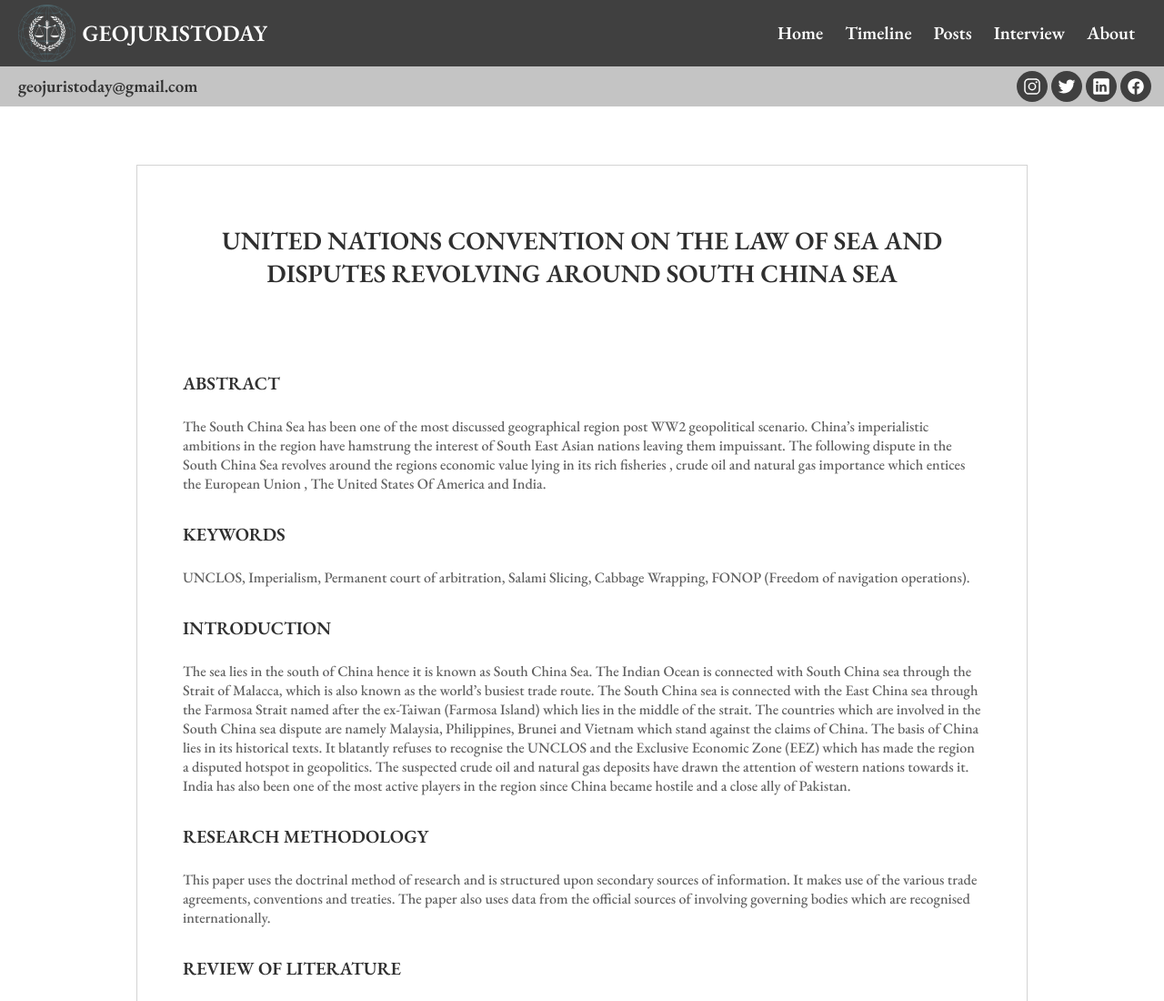
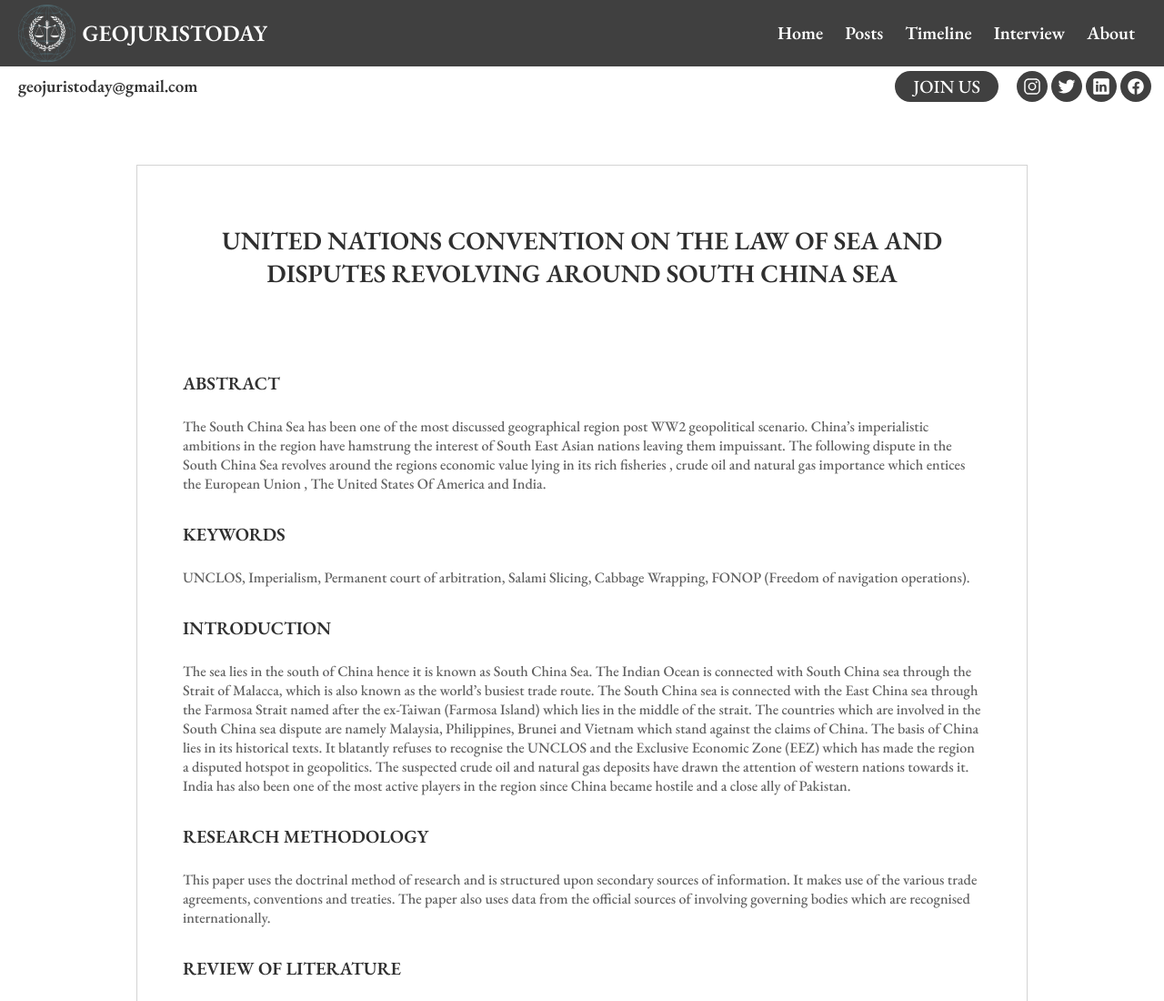
Before and after one commit to HexMaster101/geojuristoday-prod, a website: page public/blogs/china-dispute.html in a window 1280 px wide. Shown: the top 1100 px of the page at 91% size. Drawn offline with nearby package versions, Linux system fonts and the light colour scheme.

Commit message:
and color to navbar

```diff
--- a/public/blogs/china-dispute.html
+++ b/public/blogs/china-dispute.html
@@ -23,8 +23,8 @@
 				</div>
 				<nav id="nav">
 					<li><a href="#">Home</a></li>
+					<li><a href="#">Posts</a></li>
 					<li><a href="#">Timeline</a></li>
-					<li><a href="#">Posts</a></li>
 					<li><a href="#">Interview</a></li>
 					<li><a href="#">About</a></li>
 				</nav>
@@ -36,7 +36,7 @@
 					></ion-icon>
 				</div>
 			</div>
-			<div class="navbar-bottom">
+			<div class="whiteColor navbar-bottom">
 				<div class="contact-us">
 					<p>
 						<a class="email-link" href="mailto:geojuristoday@gmail.com"
@@ -46,6 +46,11 @@
 				</div>
 
 				<div class="social-media-handles-con">
+					<a
+						href="https://docs.google.com/forms/d/e/1FAIpQLSeLoxZn9bog11fofwpnYbD_NeStmuh6LaEcTZJpGHcLbme6sQ/viewform?usp=sf_link"
+						target="_blank"
+						><div class="join-us-button">JOIN US</div></a
+					>
 					<a
 						href="https://instagram.com/geojuristoday?igshid=OGQ5ZDc2ODk2ZA%3D%3D&utm_source=qr"
 						target="_blank"
--- a/public/style.css
+++ b/public/style.css
@@ -127,13 +127,20 @@ article {
 	color: #ffffff;
 }
 
+.whiteColor {
+	background-color: #ffffff;
+}
+
+.bakchodColor {
+	background-color: #c4c4c4;
+}
+
 .navbar-bottom {
 	display: flex;
 	flex-direction: row;
 	justify-content: space-between;
 	align-items: center;
 	padding: 5px;
-	background-color: #c4c4c4;
 }
 
 .social-media-handles-con {
```
Also changed, not shown: index.html (+1 -1 lines), public/blogs/israel-palestine-conflict.html (+7 -2 lines).
